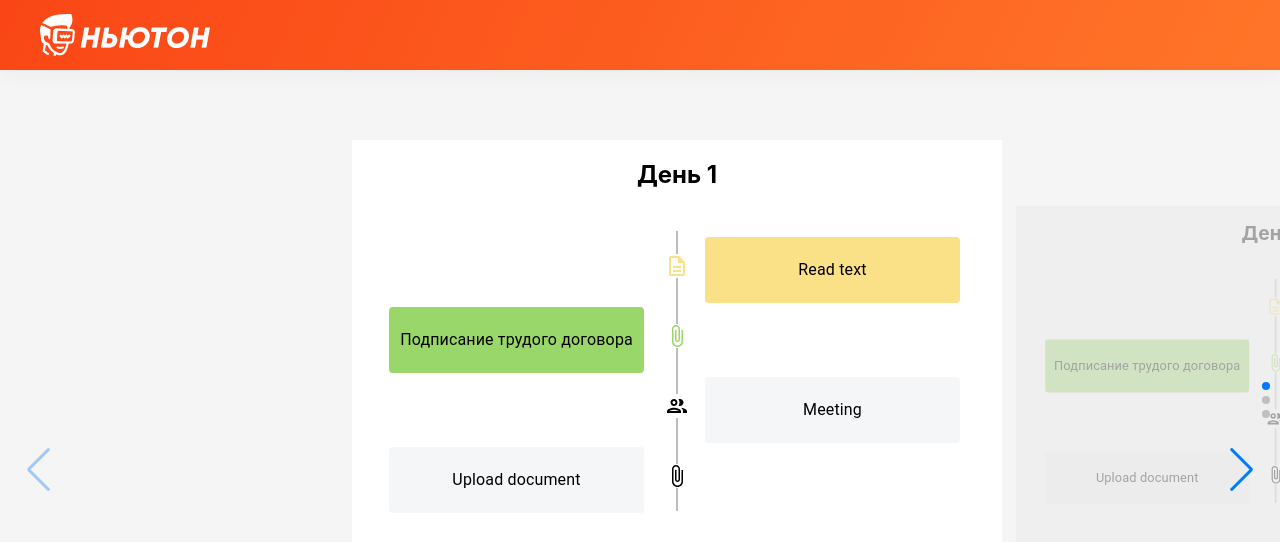
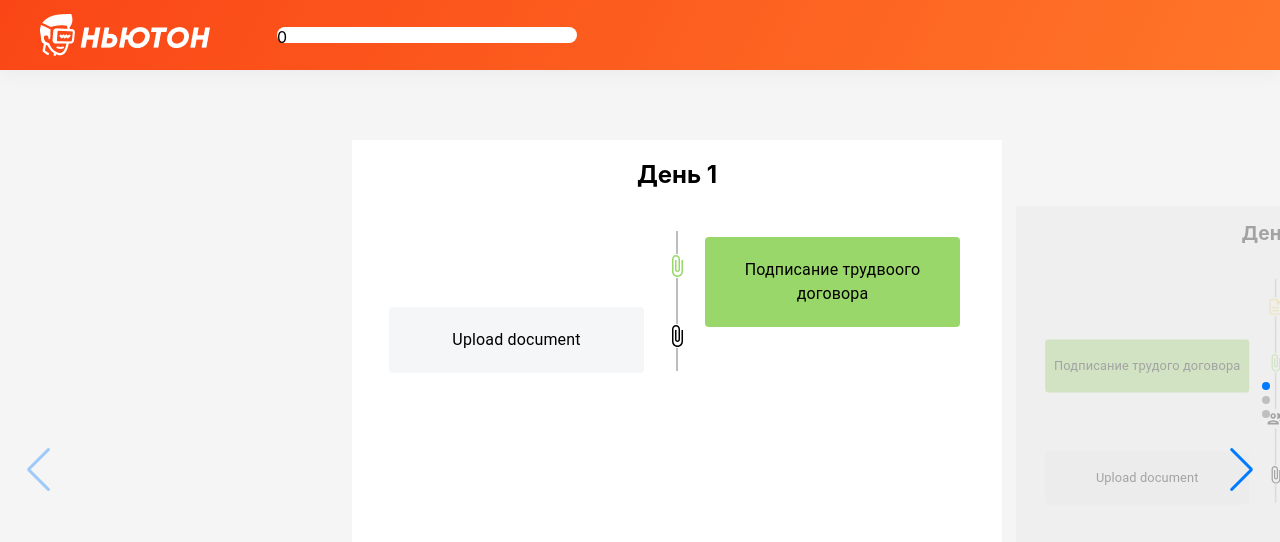
Before and after one commit to iris1111/mimo2021, a React (Create React App) app in the folder frontend/: page /newbie in a window 1280 px wide. Shown: the top 542 px of the page. Built offline with nearby package versions, Linux system fonts and the light colour scheme.

Commit message:
add days

```diff
--- a/frontend/src/components/Header.tsx
+++ b/frontend/src/components/Header.tsx
@@ -1,10 +1,11 @@
 import React, { useState } from "react";
-
+import Progress from "./Progress";
 
 export default function Header (props: any) {
     return (
         <div className="header">
             <div className="logo"></div>
+            <Progress/>
         </div>
     );
   }
--- /dev/null
+++ b/frontend/src/components/Progress.tsx
@@ -0,0 +1,16 @@
+import React, { useState } from "react";
+import tasks from "./TaskLine/tasks.json";
+
+export default function Progress (props: any) {
+    const progress = (all: any) => {
+        let done = 0;
+
+        return done;
+    }
+
+
+    return (
+        <div className="progress">{progress(tasks.length)}
+        </div>
+    );
+}
--- a/frontend/src/components/TaskLine/index.tsx
+++ b/frontend/src/components/TaskLine/index.tsx
@@ -8,6 +8,7 @@ import TimelineDot from "@mui/lab/TimelineDot";
 import { TimelineOppositeContent } from "@mui/lab";
 import Task from "../Task";
 import "./style.css";
+
 import {
   AttachFileOutlined,
   DescriptionOutlined,
@@ -20,35 +21,6 @@ export default function TaskLine(props?: any) {
     "success" = "success",
     "hold" = "secondary",
   }
-  const tasks = [
-    {
-      id: 1,
-      title: "Read text",
-      text: "Lorem ipsum dolor sit amet consectetur adipisicing elit. Molestias corrupti autem, blanditiis commodi incidunt sapiente nesciunt earum delectus magni veritatis amet porro necessitatibus tempora velit excepturi ipsam, exercitationem ducimus quis!",
-      type: "read",
-      status: StatusColor.success,
-      color: "gold",
-    },
-    {
-      id: 2,
-      title: "Подписание трудого договора",
-      type: "upload",
-      status: StatusColor.success,
-      color: "green",
-    },
-    {
-      id: 3,
-      title: "Meeting",
-      type: "meeting",
-      status: StatusColor.hold,
-    },
-    {
-      id: 4,
-      title: "Upload document",
-      type: "upload",
-      status: StatusColor.success,
-    },
-  ];
 
   function renderIcon(task: any) {
     switch (task.type) {
@@ -77,7 +49,7 @@ export default function TaskLine(props?: any) {
       <div className="task-line">
         <div className="task-day">День {props.day}</div>
         <Timeline position="alternate">
-          {tasks.map((task) => {
+        {props.tasks.map((task: any) => {
             return (
               <TimelineItem>
                 <TimelineOppositeContent
@@ -105,7 +77,7 @@ export default function TaskLine(props?: any) {
                   </div>
                 </TimelineContent>
               </TimelineItem>
-            );
+            )
           })}
         </Timeline>
       </div>
--- /dev/null
+++ b/frontend/src/components/TaskLine/tasks.json
@@ -0,0 +1,110 @@
+[
+    {
+        "day": 1,
+        "tasks":  [
+            {
+                "id": 1,
+                "title": "Подписание трудвоого договора",
+                "type": "upload",
+                "status": "success",
+                "color": "green"
+            },
+            {
+                "id": 2,
+                "title": "Upload document",
+                "type": "upload",
+                "status": "success"
+            }
+        ]
+    },
+    {
+        "day": 2,
+        "tasks":  [
+            {
+                "id": 3,
+                "title": "Read text",
+                "text": "Lorem ipsum dolor sit amet consectetur adipisicing elit. Molestias corrupti autem, blanditiis commodi incidunt sapiente nesciunt earum delectus magni veritatis amet porro necessitatibus tempora velit excepturi ipsam, exercitationem ducimus quis!",
+                "type": "read",
+                "status": "success",
+                "color": "gold"
+            },
+            {
+                "id": 4,
+                "title": "Подписание трудого договора",
+                "type": "upload",
+                "status": "success",
+                "color": "green"
+            },
+            {
+                "id": 5,
+                "title": "Meeting",
+                "type": "meeting",
+                "status": "hold"
+            },
+            {
+                "id": 6,
+                "title": "Upload document",
+                "type": "upload",
+                "status": "success"
+            }
+        ]
+    },
+    {
+        "day": 3,
+        "tasks":  [
+            {
+                "id": 7,
+                "title": "Read text",
+                "text": "Lorem ipsum dolor sit amet consectetur adipisicing elit. Molestias corrupti autem, blanditiis commodi incidunt sapiente nesciunt earum delectus magni veritatis amet porro necessitatibus tempora velit excepturi ipsam, exercitationem ducimus quis!",
+                "type": "read",
+                "status": "success",
+                "color": "gold"
+            }
+        ]
+    },
+    {
+        "day": 4,
+        "tasks":  [
+            {
+                "id": 8,
+                "title": "Upload document",
+                "type": "upload",
+                "status": "success"
+            }
+        ]
+    },
+    {
+        "day": 5,
+        "tasks":  [
+            {
+                "id": 9,
+                "title": "Read text",
+                "text": "Lorem ipsum dolor sit amet consectetur adipisicing elit. Molestias corrupti autem, blanditiis commodi incidunt sapiente nesciunt earum delectus magni veritatis amet porro necessitatibus tempora velit excepturi ipsam, exercitationem ducimus quis!",
+                "type": "read",
+                "status": "success",
+                "color": "gold"
+            },
+            {
+                "id": 10,
+                "title": "Подписание трудого договора",
+                "type": "upload",
+                "status": "success",
+                "color": "green"
+            },
+            {
+                "id": 11,
+                "title": "Meeting",
+                "type": "meeting",
+                "status": "hold"
+            },
+            {
+                "id": 12,
+                "title": "Upload document",
+                "type": "upload",
+                "status": "success"
+            }
+        ]
+    }
+
+
+  ]
--- a/frontend/src/index.css
+++ b/frontend/src/index.css
@@ -27,6 +27,9 @@ html {
   left: 0;
   right: 0;
 }
+.header > div {
+  float: left;
+}
 
 .section-swiper .swiper-slide > div {
   margin-top: 70px;
@@ -38,3 +41,11 @@ html {
   width: 250px;
   height: 100%;
 }
+
+.progress {
+  width: 300px;
+  height: 16px;
+  margin: 27px;
+  background: #ffffff;
+  border-radius: 20px;
+}
--- a/frontend/src/newbie/index.tsx
+++ b/frontend/src/newbie/index.tsx
@@ -6,6 +6,8 @@ import "./style.css";
 import Header from "../components/Header";
 
 import TaskLine from "../components/TaskLine/";
+import tasks from "../components/TaskLine/tasks.json";
+
 // import Swiper core and required modules
 import SwiperCore, { Mousewheel, Navigation, Pagination } from "swiper";
 
@@ -36,13 +38,15 @@ export default function Newbie() {
               centeredSlides={true}
               spaceBetween={30}
             >
-              <SwiperSlide>
-                <TaskLine day={1}></TaskLine>
-              </SwiperSlide>
-              <SwiperSlide>
-                <TaskLine day={2}></TaskLine>
-              </SwiperSlide>
-              <SwiperSlide></SwiperSlide>
+              {
+                tasks.map((day) => {
+                  return (
+                    <SwiperSlide>
+                      <TaskLine day={day.day} tasks={day.tasks}></TaskLine>
+                    </SwiperSlide>
+                  )
+                })
+              }
             </Swiper>
           </div>
         </SwiperSlide>
```
